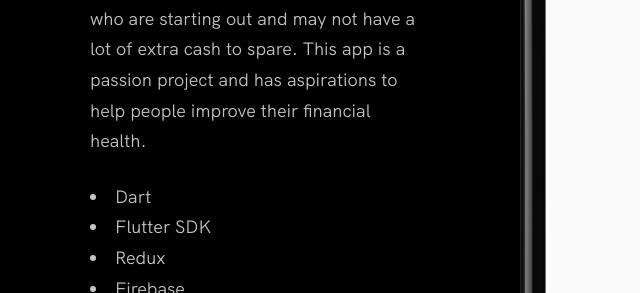
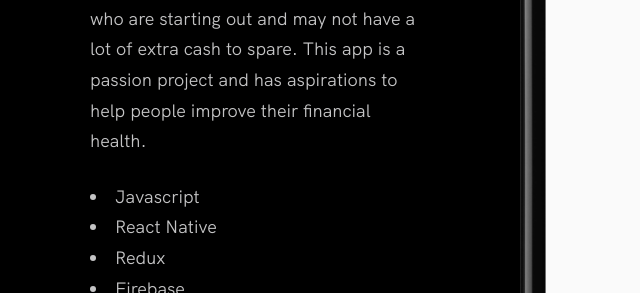
Before and after one commit to Sebastian-Joseph/Portfolio, a plain HTML site: page index.html in a window 1280 px wide. Shown: the part 3102-3395 px from the top of the page, 0-640 px from the left. Drawn offline with Linux system fonts and the light colour scheme.

Commit message:
Updated resources used for project 3

```diff
--- a/index.html
+++ b/index.html
@@ -115,8 +115,8 @@
                 This app is a passion project and has aspirations to help people improve their financial health.
               </p>
               <ul class="work__list">
-                <li>Dart</li>
-                <li>Flutter SDK</li>
+                <li>Javascript</li>
+                <li>React Native</li>
                 <li>Redux</li>
                 <li>Firebase</li>
               </ul>
```
